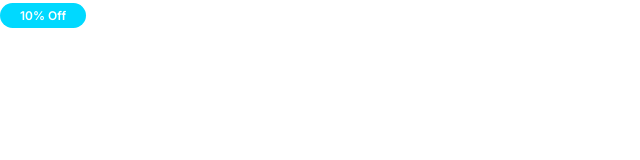
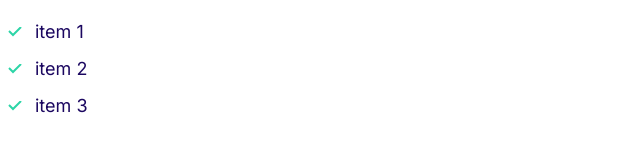
Before and after one commit to sjshikoh/shai, a plain HTML site: page index.html in a window 1280 px wide. Shown: the whole page, without its empty margins (0-640 px from the left). Drawn offline with Linux system fonts and the light colour scheme.

Commit message:
build list component

```diff
--- a/css/styles.css
+++ b/css/styles.css
@@ -121,3 +121,30 @@ a {
     font-size: 1.2rem;
   }
 }
+
+/*Lists*/
+
+.list {
+  list-style: none;
+  padding-left: 0;
+  color: var(--color-headings);
+}
+
+.list--inline .list__item {
+  display: inline-block;
+  margin-right: 2rem;
+}
+
+.list--tick {
+  list-style-image: url(../images/tick.svg);
+  padding-left: 3rem;
+}
+
+.list--tick .list__item {
+  padding-left: 0.5rem;
+  margin-bottom: 1rem;
+}
+
+@media screen and (min-width: 1024px) {
+  padding-left: 0;
+}
--- a/index.html
+++ b/index.html
@@ -11,6 +11,10 @@
     <link rel="stylesheet" href="css/styles.css">
 </head>
 <body>
-    <span class="badge badge--secondary badge--small">10% Off</span>
+    <ul class="list list--tick">
+        <li class="list__item">item 1</li>
+        <li class="list__item">item 2</li>
+        <li class="list__item">item 3</li>
+    </ul>
 </body>
 </html>
```
Also changed, not shown: components/badges.html (added, +3 -0 lines), components/lists.html (added, +5 -0 lines), images/tick.svg (added).
